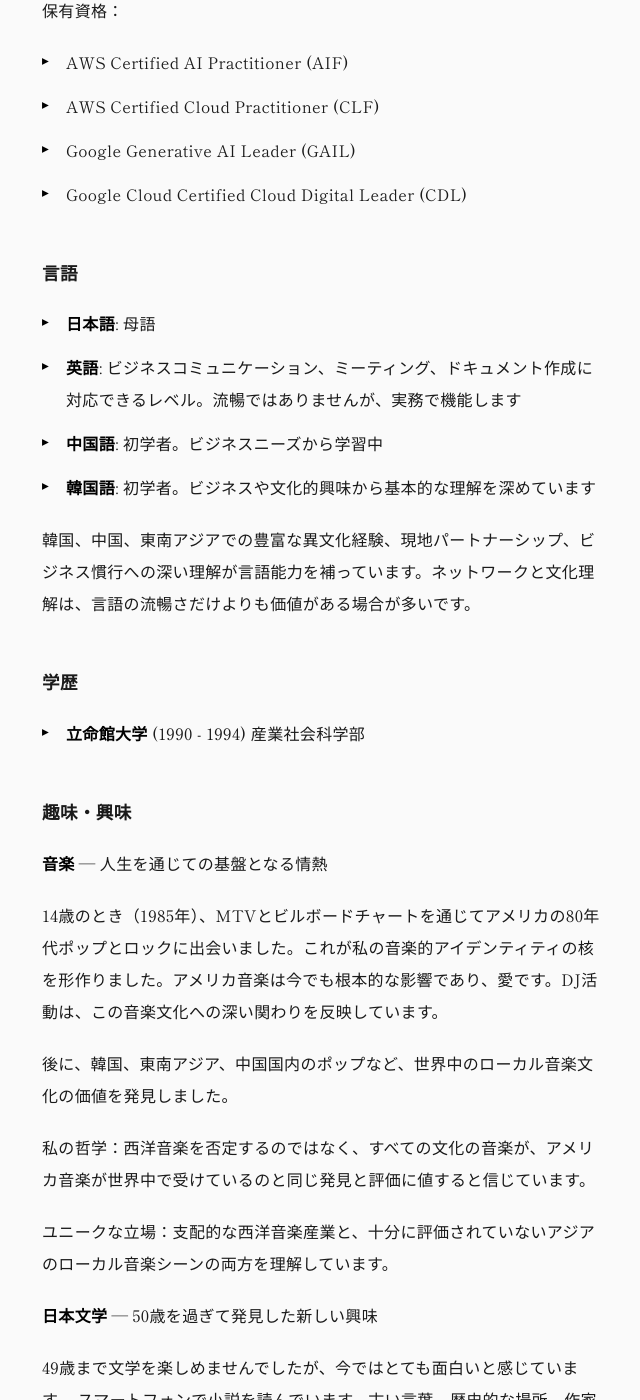
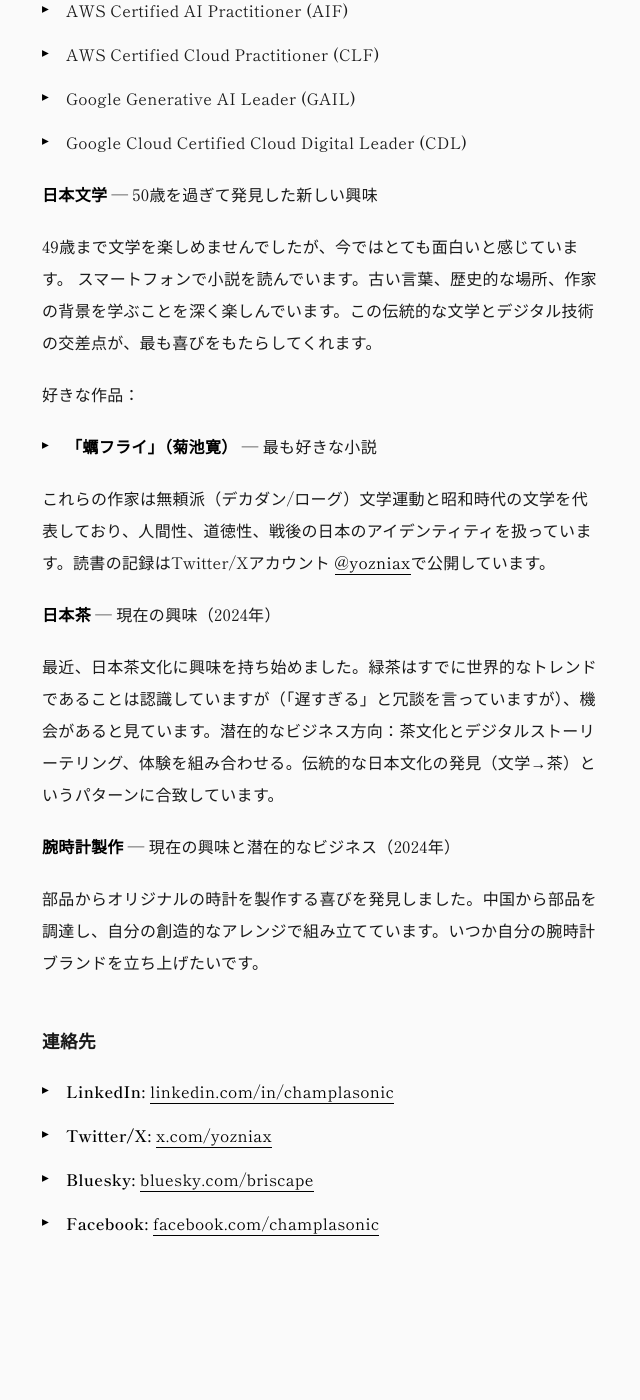
Before and after one commit to champlasonic/logs4me, a Jekyll site: the page built from about.md, in a window 1280 px wide and 1400 px high, scrolled down 1421 px. Shown: the whole window, without its empty margins (318-958 px from the left). Built offline with Jekyll 4.4.1, drawn with Linux system fonts in a browser that asks for light colours; some web fonts are replaced; some of the changed text lies outside the part shown.

Commit message:
about me syuusei

```diff
--- a/about.md
+++ b/about.md
@@ -5,8 +5,6 @@ permalink: /about/
 ---
 
 ## このサイトについて
-
-これは私のためのライフログです。
 
 日常で感じたこと、ふと考えたことを書いています。別に誰かに読んでもらうつもりで書いているわけではありません。何かを訴えたいとか、主張したいとか、そういうのでもありません。ただ、自分の心の内を記録しているだけです。もし読んで嫌な気持ちになったらごめんなさい。
 
@@ -37,42 +35,11 @@ permalink: /about/
 - Google Generative AI Leader (GAIL)
 - Google Cloud Certified Cloud Digital Leader (CDL)
 
-### 言語
-
-- **日本語**: 母語
-- **英語**: ビジネスコミュニケーション、ミーティング、ドキュメント作成に対応できるレベル。流暢ではありませんが、実務で機能します
-- **中国語**: 初学者。ビジネスニーズから学習中
-- **韓国語**: 初学者。ビジネスや文化的興味から基本的な理解を深めています
-
-韓国、中国、東南アジアでの豊富な異文化経験、現地パートナーシップ、ビジネス慣行への深い理解が言語能力を補っています。ネットワークと文化理解は、言語の流暢さだけよりも価値がある場合が多いです。
-
-### 学歴
-
-- **立命館大学** (1990 - 1994) 産業社会科学部
-
-### 趣味・興味
-
-**音楽** — 人生を通じての基盤となる情熱
-
-14歳のとき（1985年）、MTVとビルボードチャートを通じてアメリカの80年代ポップとロックに出会いました。これが私の音楽的アイデンティティの核を形作りました。アメリカ音楽は今でも根本的な影響であり、愛です。DJ活動は、この音楽文化への深い関わりを反映しています。
-
-後に、韓国、東南アジア、中国国内のポップなど、世界中のローカル音楽文化の価値を発見しました。
-
-私の哲学：西洋音楽を否定するのではなく、すべての文化の音楽が、アメリカ音楽が世界中で受けているのと同じ発見と評価に値すると信じています。
-
-ユニークな立場：支配的な西洋音楽産業と、十分に評価されていないアジアのローカル音楽シーンの両方を理解しています。
-
-**日本文学** — 50歳を過ぎて発見した新しい興味
+**日本文学**
+ — 50歳を過ぎて発見した新しい興味
 
 49歳まで文学を楽しめませんでしたが、今ではとても面白いと感じています。
 スマートフォンで小説を読んでいます。古い言葉、歴史的な場所、作家の背景を学ぶことを深く楽しんでいます。この伝統的な文学とデジタル技術の交差点が、最も喜びをもたらしてくれます。
-
-好きな作家：
-
-- **太宰治** — 心理的内省と人間の弱さの巨匠
-- **坂口安吾** — 無頼派作家、「堕落論」と戦後実存主義で知られる
-- **織田作之助** — 無頼派作家、大阪の生活の記録者
-- **菊池寛** — 文藝春秋の創設者、大衆文学のパイオニア
 
 好きな作品：
 
@@ -88,10 +55,6 @@ permalink: /about/
 
 部品からオリジナルの時計を製作する喜びを発見しました。中国から部品を調達し、自分の創造的なアレンジで組み立てています。いつか自分の腕時計ブランドを立ち上げたいです。
 
-**その他**
-
-- サッカー観戦（Jリーグ、京都サンガ、大宮アルディージャ、東京ヴェルディ）
-- 読書全般
 
 ### 連絡先
 
```
